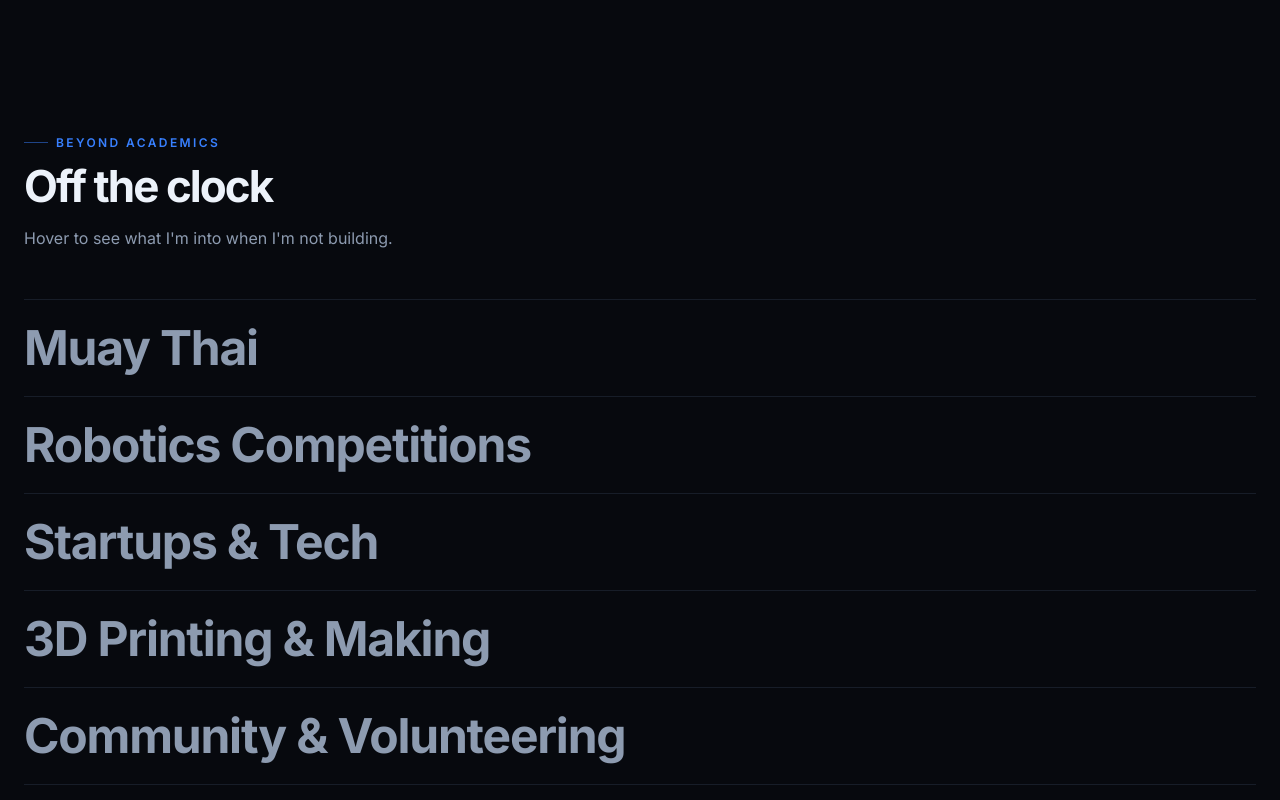
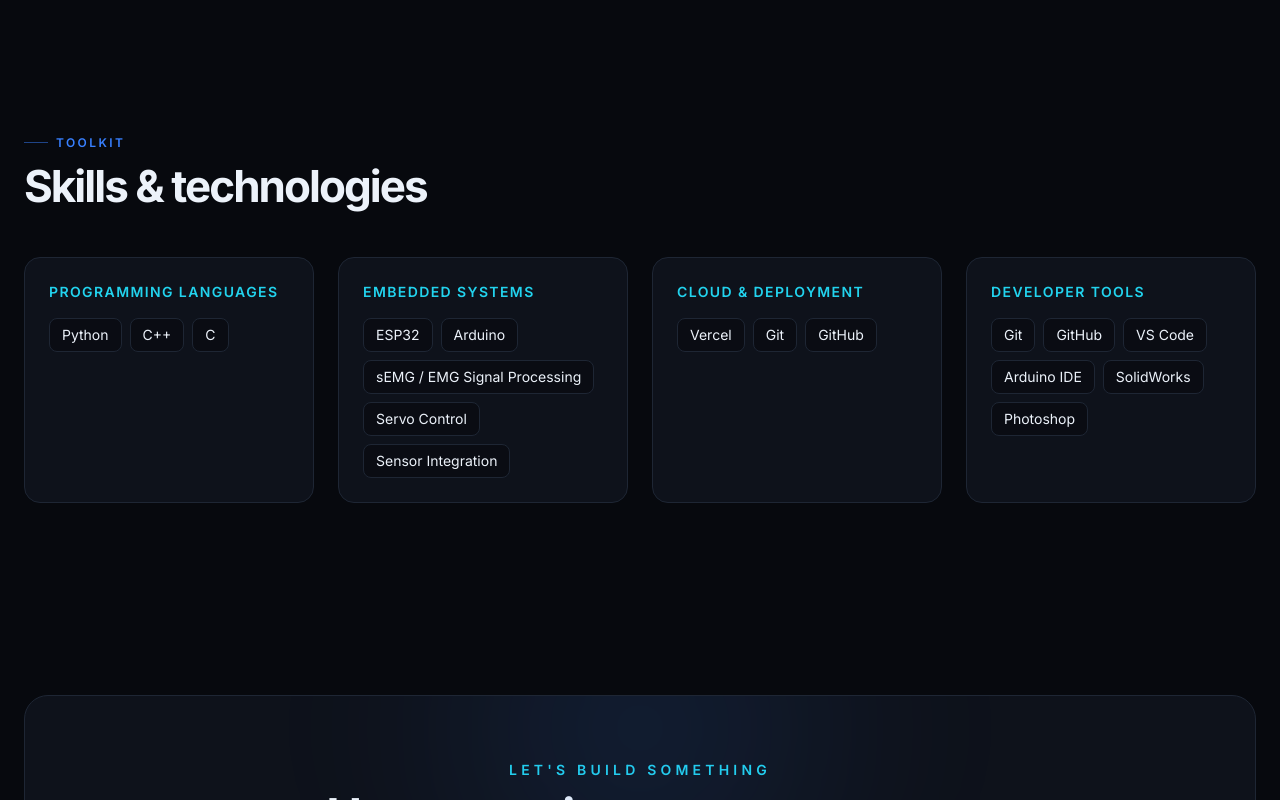
Before and after one commit to Ishanarora35/portfolio, a Next.js app: page / in a window 1280 px wide. Shown: the part 5440-6240 px from the top of the page. Built offline with nearby package versions, Linux system fonts and the light colour scheme.

Commit message:
Add files via upload

```diff
--- a/src/app/layout.tsx
+++ b/src/app/layout.tsx
@@ -5,6 +5,8 @@
 import Footer from "@/components/Footer";
 import BackToTop from "@/components/BackToTop";
 import ScrollProgress from "@/components/ScrollProgress";
+import SmoothScroll from "@/components/SmoothScroll";
+import CustomCursor from "@/components/CustomCursor";
 import { site } from "@/data/site";
 
 const inter = Inter({ subsets: ["latin"], variable: "--font-inter" });
@@ -62,6 +64,8 @@
         <script dangerouslySetInnerHTML={{ __html: themeScript }} />
       </head>
       <body className="flex min-h-screen flex-col font-sans selection:bg-accent/30">
+        <SmoothScroll />
+        <CustomCursor />
         <ScrollProgress />
         <Navbar />
         <main className="flex-1">{children}</main>
--- a/src/app/page.tsx
+++ b/src/app/page.tsx
@@ -5,7 +5,6 @@
 import Reveal from "@/components/Reveal";
 import Button from "@/components/Button";
 import Marquee from "@/components/Marquee";
-import BeyondAcademics from "@/components/BeyondAcademics";
 import Tilt from "@/components/Tilt";
 import { featuredProjects } from "@/data/projects";
 import { skills } from "@/data/skills";
@@ -120,19 +119,6 @@
         </div>
       </Section>
 
-      {/* Beyond Academics — cursor reveal */}
-      <Section className="py-24">
-        <Reveal>
-          <SectionHeading
-            eyebrow="Beyond Academics"
-            title="Off the clock"
-            description="Hover to see what I'm into when I'm not building."
-          />
-        </Reveal>
-        <Reveal dir="up">
-          <BeyondAcademics />
-        </Reveal>
-      </Section>
 
       {/* Skills — interactive grid */}
       <Section className="py-24">
```
